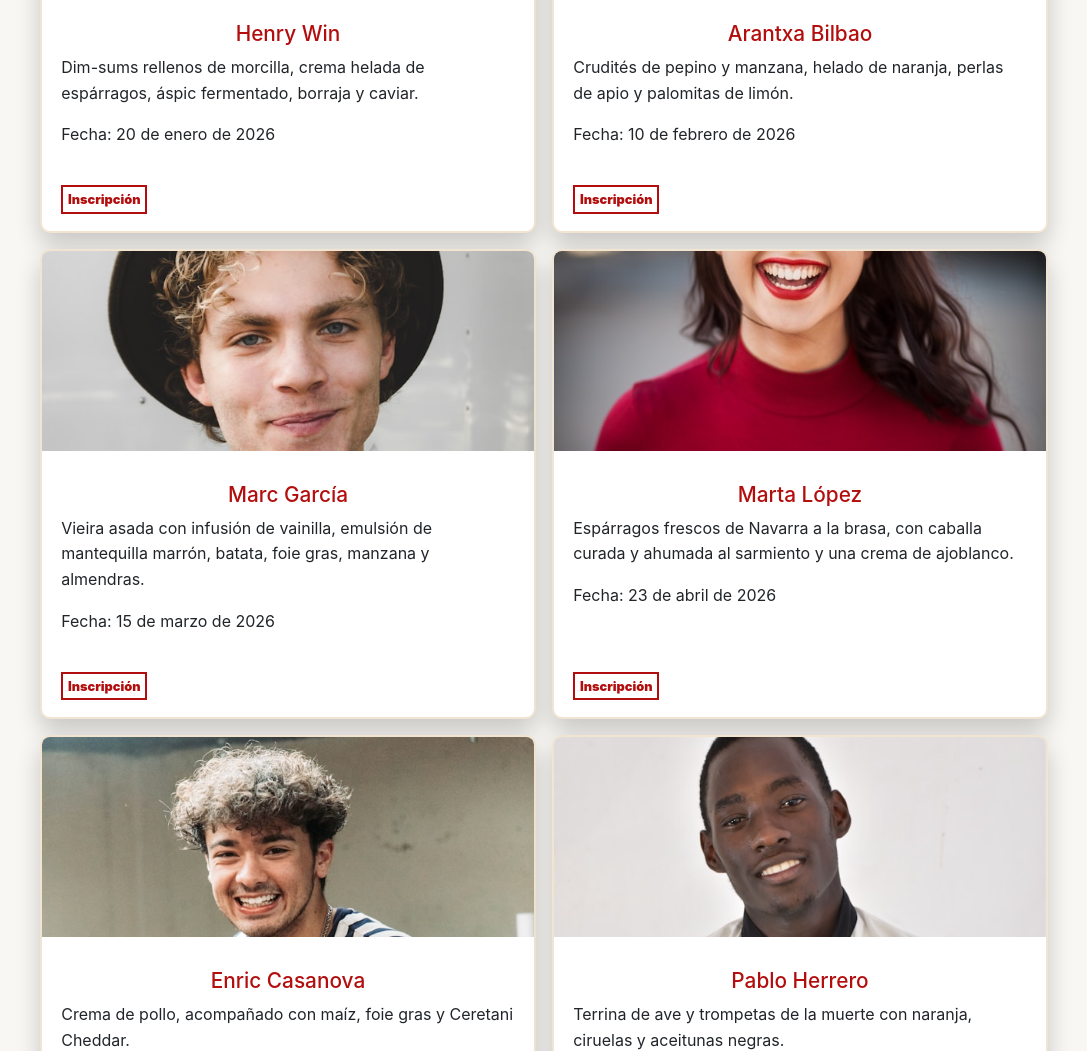
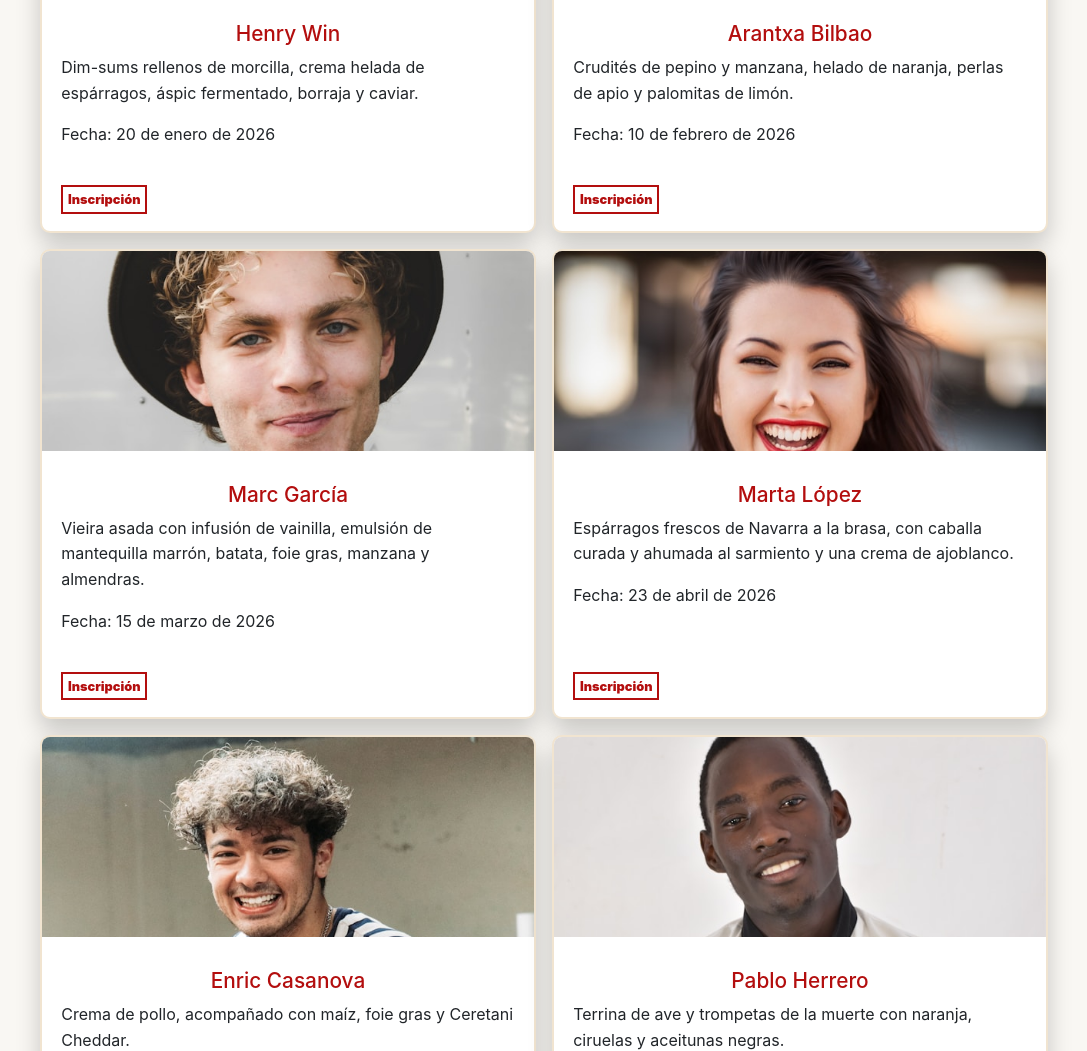
Before and after one commit to nmodenes/eines2_PEC2, a website built with Parcel: page src/page2.html in a window 1280 px wide. Shown: the part 1038-2089 px from the top of the page, without its empty margins (96-1183 px from the left). Built offline with nearby package versions, Linux system fonts and the light colour scheme.

Commit message:
Modificado posicionamiento de imagen en page2.html

```diff
--- a/src/page2.html
+++ b/src/page2.html
@@ -68,7 +68,7 @@
 
         <!--card 4-->
         <li class="card">
-          <img class="card__image card__image-postition-2" width="512" alt="Participante 4" src="./assets/images/michael-dam-unsplash.jpg">
+          <img class="card__image card__image-position-2" width="512" alt="Participante 4" src="./assets/images/michael-dam-unsplash.jpg">
 
           <div class="card__content">
             <h2 class="card__title">Marta López</h2>
```
